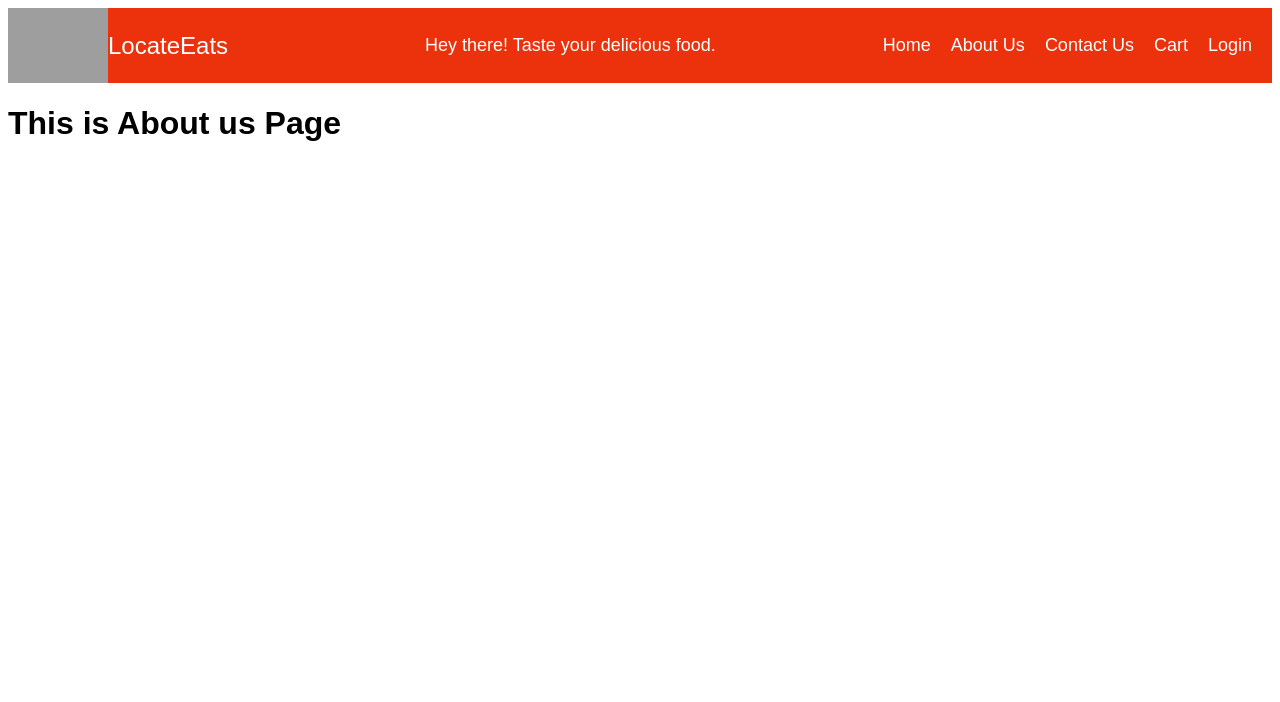
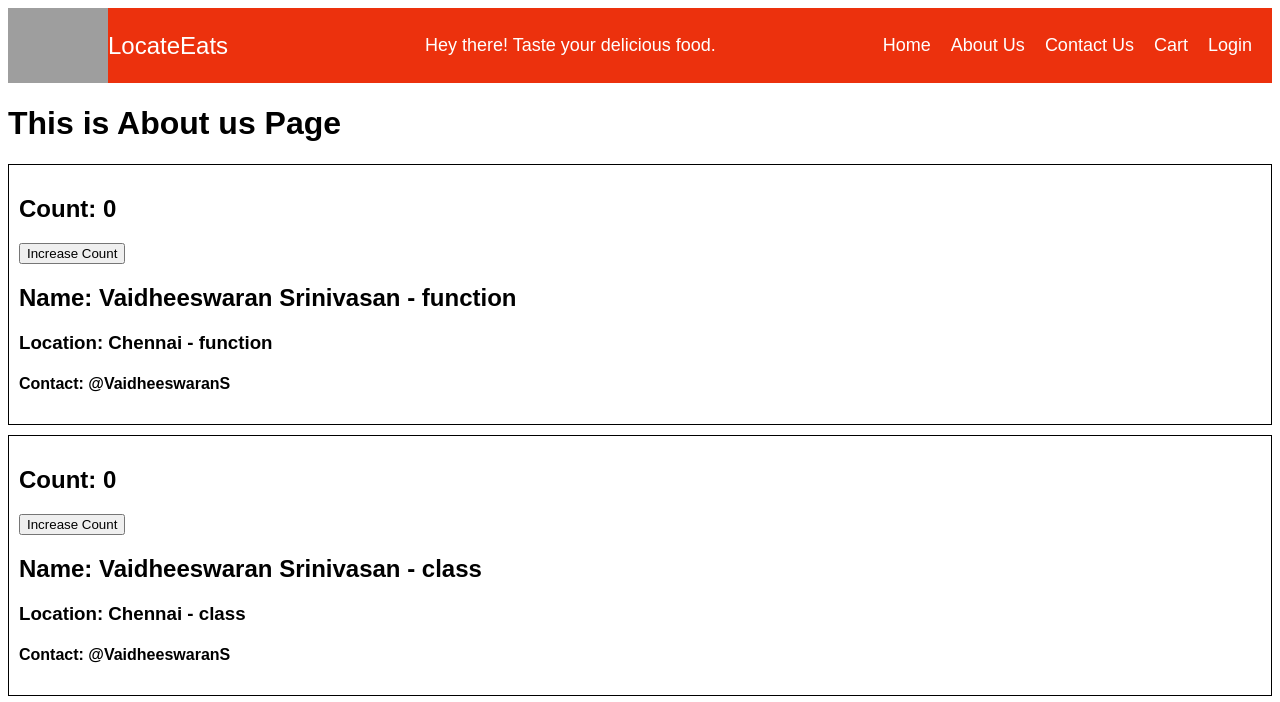
Before and after one commit to VaidheeswaranS/learn-react, a React (Vite) app: page /about in a window 1280 px wide. Shown: the top 702 px of the page. Built offline with nearby package versions, Linux system fonts and the light colour scheme; grey boxes are pictures that could not be loaded.

Commit message:
feat: added some code to learn about class based components

```diff
--- a/index.css
+++ b/index.css
@@ -372,8 +372,14 @@
 }
 
 .item-image {
-  width: 100px;
+  width: 140px;
   height: 100px;
   height: auto;
   object-fit: contain;
 }
+
+.user-card {
+  padding: 10px;
+  border: 1px solid black;
+  margin-bottom: 10px;
+}
--- a/src/components/About.js
+++ b/src/components/About.js
@@ -1,7 +1,12 @@
+import User from "../components/User"
+import UserClass from "./UserClass";
+
 const About = () => {
   return (
     <div className="about-us">
       <h1>This is About us Page</h1>
+      <User name={"Vaidheeswaran Srinivasan - function"} location={"Chennai - function"} />
+      <UserClass name={"Vaidheeswaran Srinivasan - class"} location={"Chennai - class"} />
     </div>
   );
 }
--- /dev/null
+++ b/src/components/User.js
@@ -0,0 +1,19 @@
+import { useState } from "react";
+
+const User = (props) => {
+  const [count, setCount] = useState(0);
+  const { name, location } = props ;
+  return (
+    <div className="user-card">
+      <h2>Count: {count}</h2>
+      <button onClick={() => {
+        setCount(count + 1);
+      }}>Increase Count</button>
+      <h2>Name: {name}</h2>
+      <h3>Location: {location}</h3>
+      <h4>Contact: @VaidheeswaranS</h4>
+    </div>
+  );
+}
+
+export default User ;
--- /dev/null
+++ b/src/components/UserClass.js
@@ -0,0 +1,31 @@
+import React from "react";
+
+class UserClass extends React.Component {
+  constructor (props) {
+    super(props);
+    this.state = {
+      count: 0,
+      count2: 1
+    }
+  }
+
+  render() {
+    const { name, location } = this.props;
+    const {count, count2} = this.state;
+    return (
+      <div className="user-card">
+        <h2>Count: {count}</h2>
+        <button onClick={() => {
+          this.setState({
+            count: this.state.count + 1
+          })
+        }}>Increase Count</button>
+        <h2>Name: {name}</h2>
+        <h3>Location: {location}</h3>
+        <h4>Contact: @VaidheeswaranS</h4>
+      </div>
+    );
+  }
+}
+
+export default UserClass ;
```
